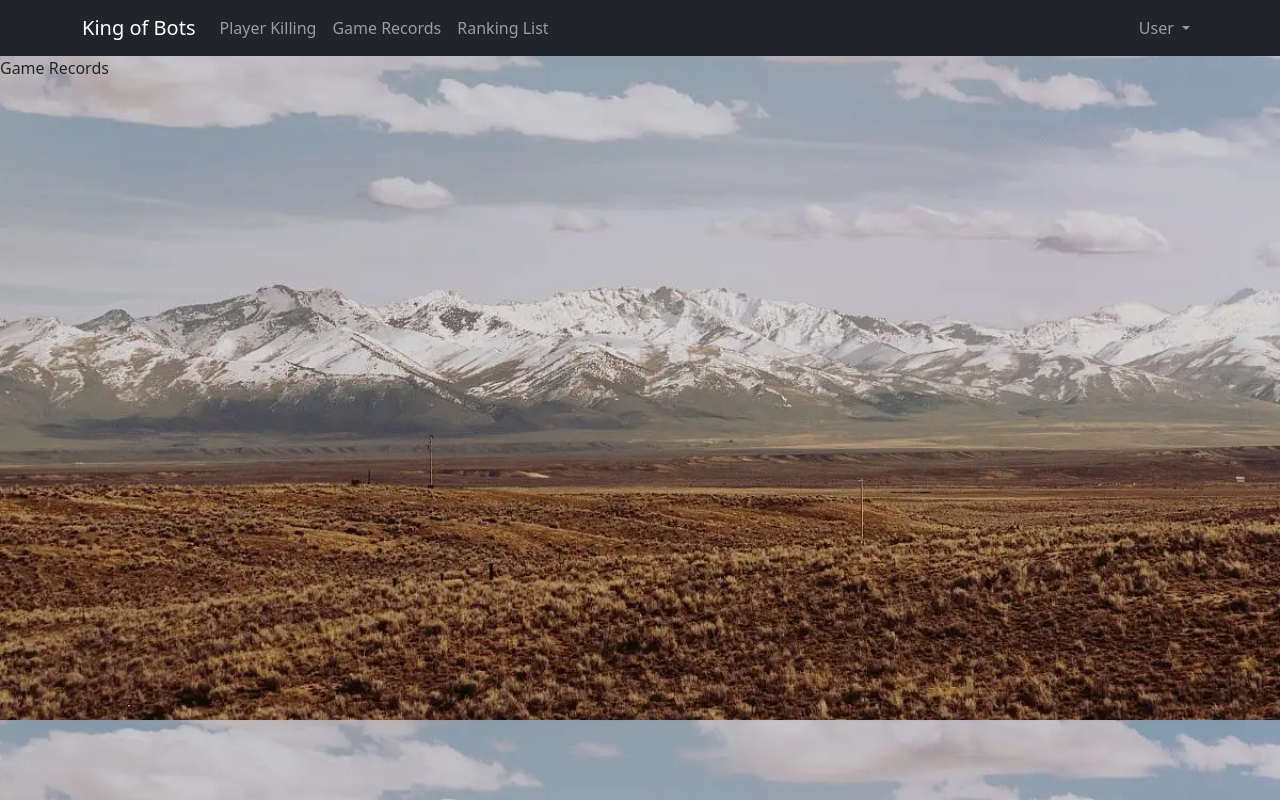
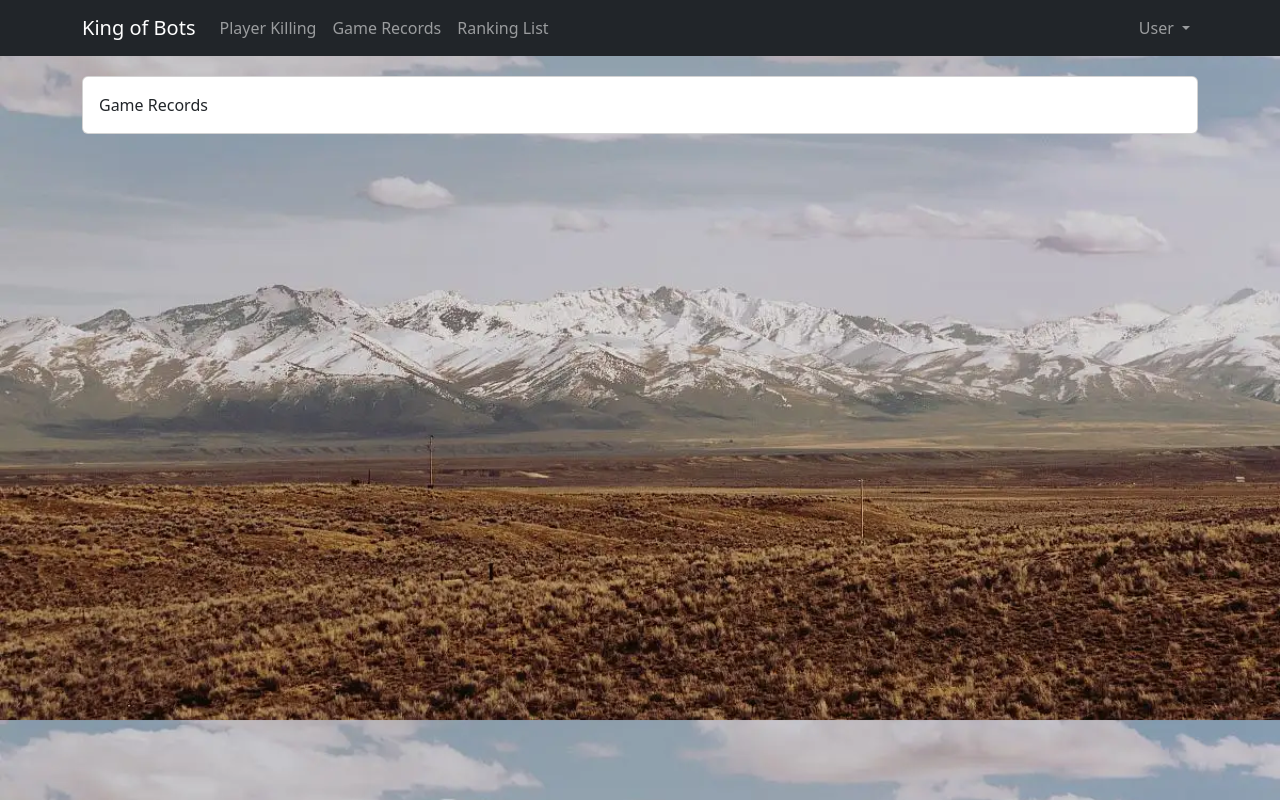
Before and after one commit to rmEleven/KingOfBots, a Vue app in the folder frontend/: page /record in a window 1280 px wide. Built offline with nearby package versions, Linux system fonts and the light colour scheme.

Commit message:
实现页面的公共组件ContenField

```diff
--- /dev/null
+++ b/frontend/src/components/ContentField.vue
@@ -0,0 +1,17 @@
+<template>
+    <div class="container content-field">
+        <div class="card">
+            <div class="card-body">
+                <slot></slot>
+            </div>
+        </div>
+    </div>
+</template>
+
+<script></script>
+
+<style scoped>
+.content-field {
+    margin-top: 20px;
+}
+</style>
--- a/frontend/src/views/error/NotFound.vue
+++ b/frontend/src/views/error/NotFound.vue
@@ -1,9 +1,17 @@
 <template>
-    <div>404 Not Found</div>
+    <ContentField>
+        404 Not Found
+    </ContentField>
 </template>
 
 <script>
+import ContentField from '../../components/ContentField.vue'
 
+export default {
+    components: {
+        ContentField,
+    }
+}
 </script>
 
 <style scoped>
--- a/frontend/src/views/pk/PKIndexView.vue
+++ b/frontend/src/views/pk/PKIndexView.vue
@@ -1,9 +1,17 @@
 <template>
-    <div>PK</div>
+    <ContentField>
+        PK
+    </ContentField>
 </template>
 
 <script>
+import ContentField from '../../components/ContentField.vue'
 
+export default {
+    components: {
+        ContentField,
+    }
+}
 </script>
 
 <style scoped>
--- a/frontend/src/views/ranklist/RankListIndexView.vue
+++ b/frontend/src/views/ranklist/RankListIndexView.vue
@@ -1,9 +1,17 @@
 <template>
-    <div>Ranking List</div>
+    <ContentField>
+        Ranking List
+    </ContentField>
 </template>
 
 <script>
+import ContentField from '../../components/ContentField.vue'
 
+export default {
+    components: {
+        ContentField,
+    }
+}
 </script>
 
 <style scoped>
--- a/frontend/src/views/record/RecordIndexView.vue
+++ b/frontend/src/views/record/RecordIndexView.vue
@@ -1,9 +1,17 @@
 <template>
-    <div>Game Records</div>
+    <ContentField>
+        Game Records
+    </ContentField>
 </template>
 
 <script>
+import ContentField from '../../components/ContentField.vue'
 
+export default {
+    components: {
+        ContentField,
+    }
+}
 </script>
 
 <style scoped>
--- a/frontend/src/views/user/bot/UserBotIndexView.vue
+++ b/frontend/src/views/user/bot/UserBotIndexView.vue
@@ -1,9 +1,17 @@
 <template>
-    <div>User Bots</div>
+    <ContentField>
+        User Bots
+    </ContentField>
 </template>
 
 <script>
+import ContentField from '../../../components/ContentField.vue'
 
+export default {
+    components: {
+        ContentField,
+    }
+}
 </script>
 
 <style scoped>
```
